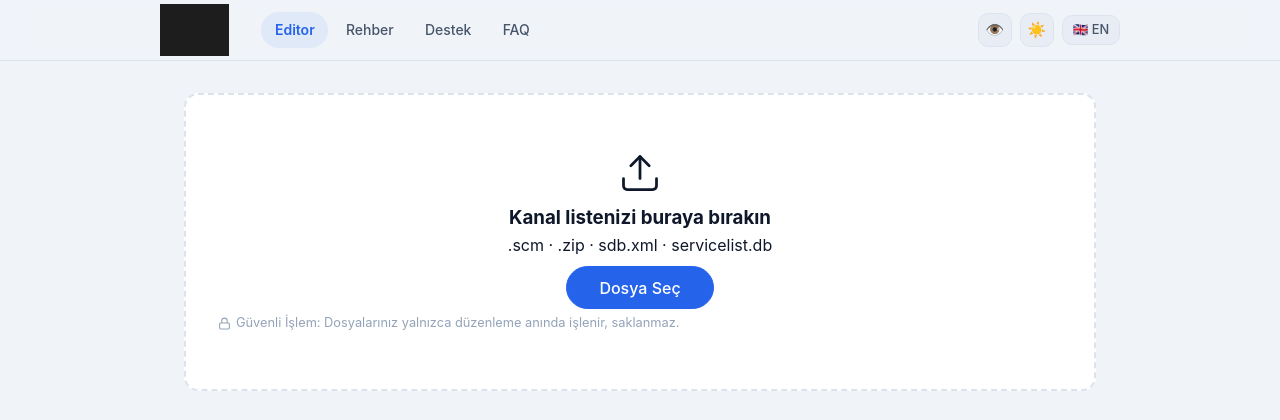
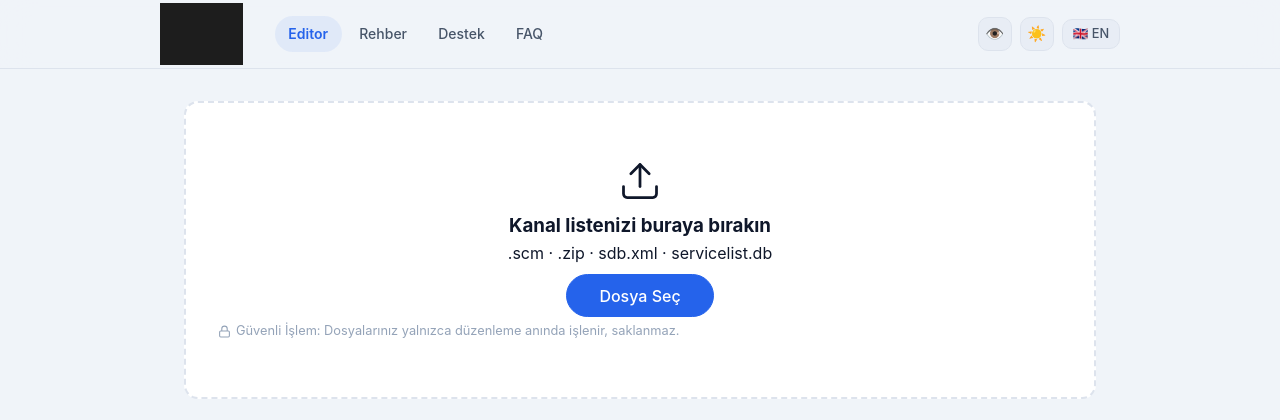
Before and after one commit to tarihcituranx/TVChanneleditor, a Flask app: page / in a window 1280 px wide. Shown: the top 420 px of the page. Run offline with Flask 3, Linux system fonts and the light colour scheme; some libraries are stand-ins or nearby versions; some web fonts are replaced; grey boxes are pictures that could not be loaded.

Commit message:
fix: logo dark/light filter + 62px boyut, nav 68px

```diff
--- a/static/css/style.css
+++ b/static/css/style.css
@@ -19,13 +19,15 @@
     --warning: #f59e0b;
     --header-bg: rgba(13, 15, 20, 0.9);
     --shadow-sm: 0 1px 3px rgba(0,0,0,0.3);
+    /* Dark: logo açık renkli → brightness artır ki görünsün */
+    --logo-filter: brightness(0) invert(1) opacity(0.92);
     --shadow-md: 0 4px 16px rgba(0,0,0,0.4);
     --shadow-lg: 0 12px 40px rgba(0,0,0,0.5);
     --radius-sm: 6px;
     --radius-md: 10px;
     --radius-lg: 14px;
     --radius-xl: 20px;
-    --logo-filter: none;
+    --logo-filter: brightness(0) invert(1) opacity(0.9);
     --logo-invert-light: invert(1);
 }
 
@@ -46,7 +48,7 @@
     --danger: #ef4444;
     --danger-dim: rgba(239, 68, 68, 0.1);
     --header-bg: rgba(13, 15, 20, 0.9);
-    --logo-filter: none;
+    --logo-filter: brightness(0) invert(1) opacity(0.9);
     --logo-invert-light: invert(1);
 }
 
@@ -144,12 +146,12 @@ body {
     display: flex;
     align-items: center;
     justify-content: space-between;
-    height: 60px;
+    height: 68px;
     gap: 1rem;
 }
 
 .nav-logo { display: flex; align-items: center; flex-shrink: 0; text-decoration: none; }
-.nav-logo img { height: 52px; width: auto; object-fit: contain; filter: var(--logo-filter); }
+.nav-logo img { height: 62px; width: auto; object-fit: contain; filter: var(--logo-filter); }
 
 .nav-links { display: flex; align-items: center; gap: 0.25rem; flex: 1; margin: 0 1rem; }
 .nav-actions { display: flex; align-items: center; gap: 0.5rem; flex-shrink: 0; }
```
